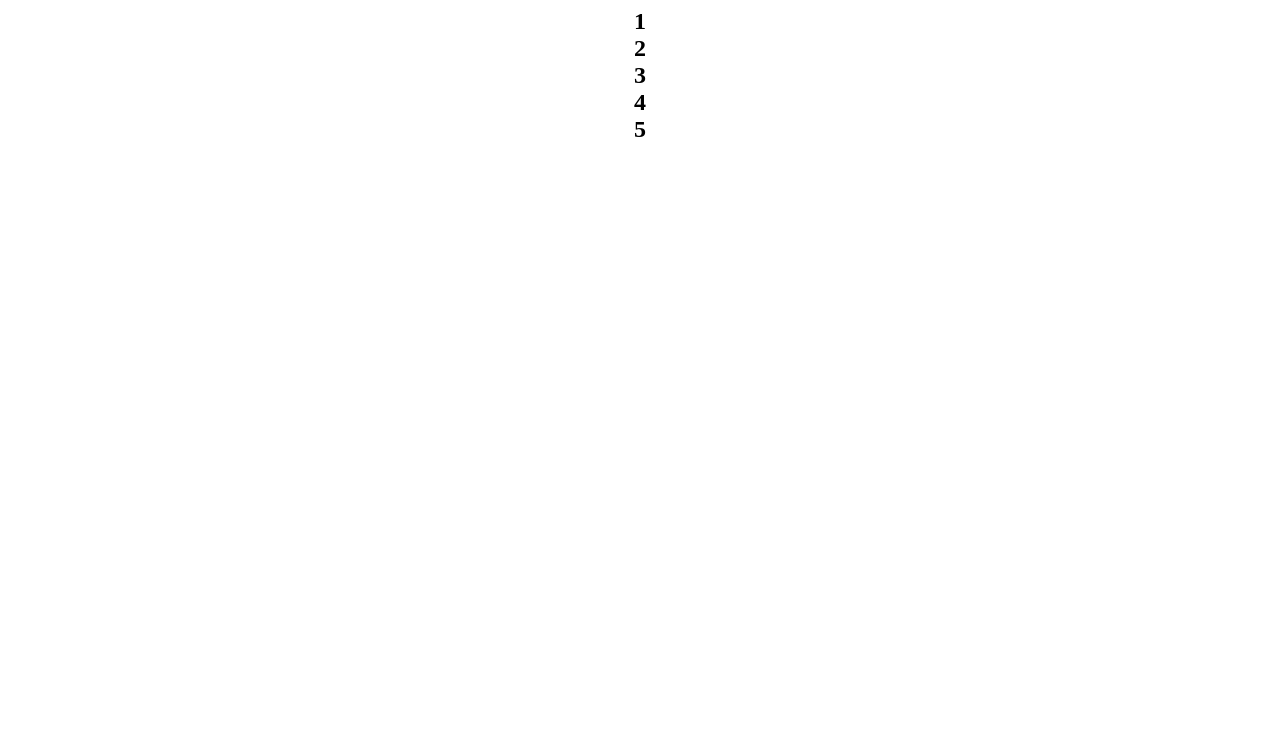
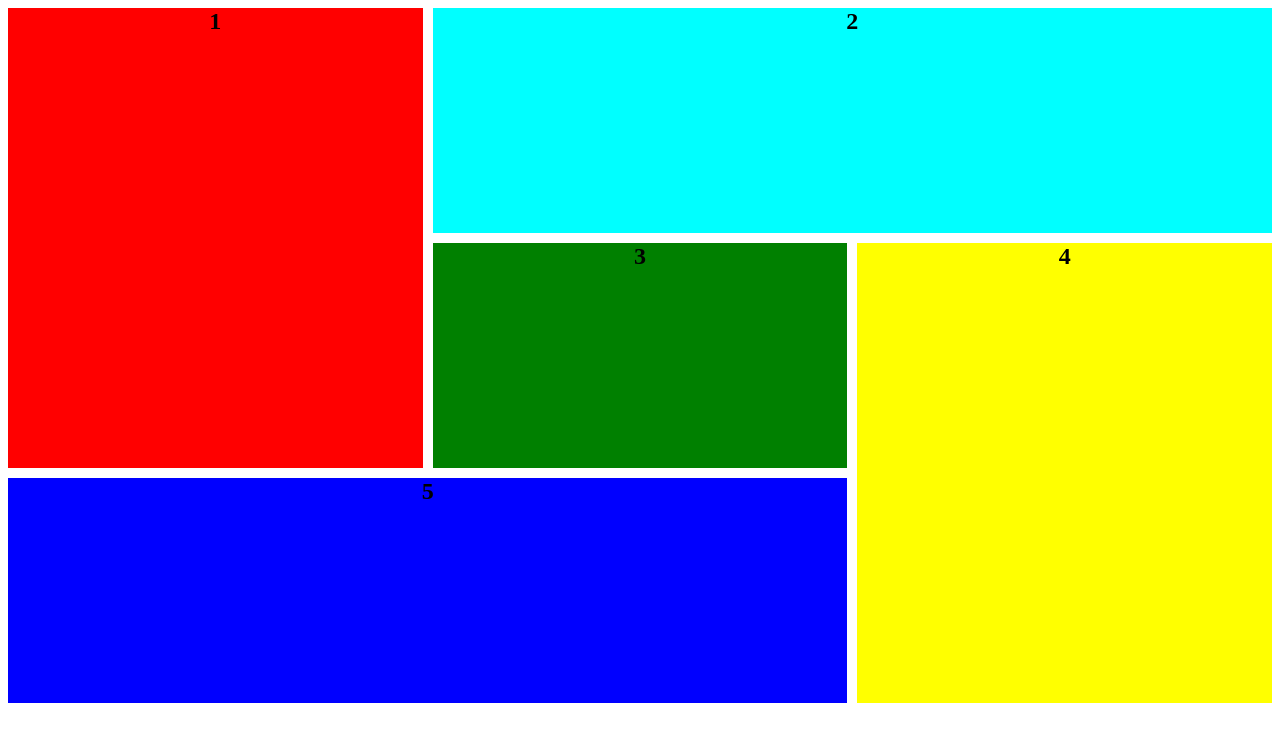
Before and after one commit to Moria476/homework, a plain HTML site: page grid/mozaic-layout/index.html in a window 1280 px wide. Drawn offline with Linux system fonts and the light colour scheme.

Commit message:
Projekt mozaic-layout finished

```diff
--- a/grid/mozaic-layout/styles.css
+++ b/grid/mozaic-layout/styles.css
@@ -4,3 +4,34 @@ body {
   font-size: x-large;
   font-weight: bold;
 }
+.content {
+  display: grid;
+  grid-template-columns: repeat(3, 1fr);
+  grid-gap: 10px;
+  grid-template-rows: repeat(3, minmax(225px, auto));
+}
+.one {
+  grid-column: 1/2;
+  grid-row: 1/3;
+  background-color: red;
+}
+.two {
+  grid-column: 2/4;
+  grid-row: 1/2;
+  background-color: aqua;
+}
+.three {
+  grid-column: 2/3;
+  grid-row: 2/3;
+  background-color: green;
+}
+.four {
+  grid-column: 3/4;
+  grid-row: 2/4;
+  background-color: yellow;
+}
+.five {
+  grid-column: 1/3;
+  grid-row: 3/4;
+  background-color: blue;
+}
```
